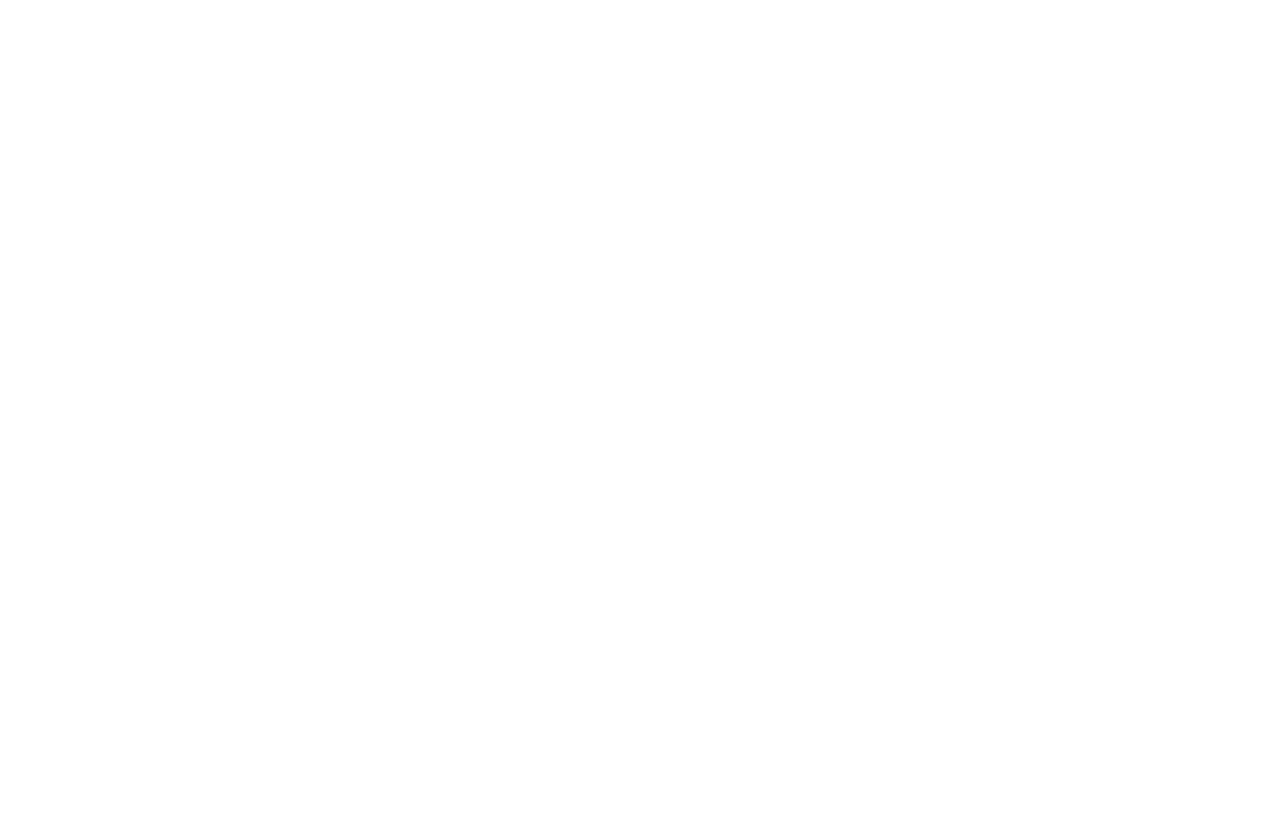
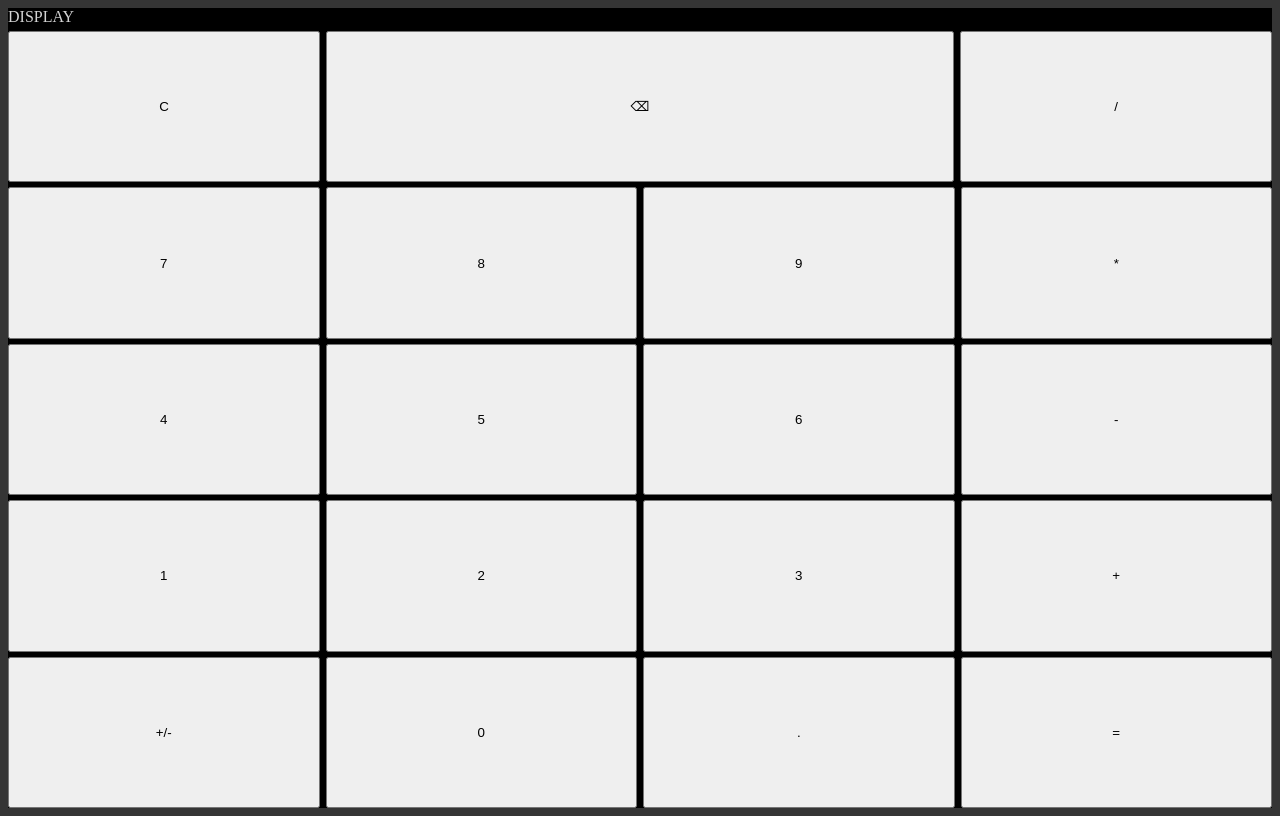
Before and after one commit to williamod/Calculator, a plain HTML site: page index.html in a window 1280 px wide. Drawn offline with Linux system fonts and the light colour scheme.

Commit message:
Add buttons to page

```diff
--- a/index.html
+++ b/index.html
@@ -9,6 +9,40 @@
     <title>Document</title>
 </head>
 <body>
+    <div class="calculator">
+        <div id="display">DISPLAY</div>
+        <div class="buttonRowFirst" id="row0">
+            <button class="button" id="clear">C</button>
+
+            <button class="button" id="backspace">&#9003</button>
+            <button class="button" id="divide">/</button>
+        </div>
+        <div class="buttonRow" id="row1">
+            <button class="button" id="7">7  </button>
+            <button class="button" id="8">8</button>
+            <button class="button" id="9">9</button>
+            <button class="button" id="multiply">*</button>
+        </div>
+        <div class="buttonRow" id="row2">
+            <button class="button" id="4">4</button>
+            <button class="button" id="5">5</button>
+            <button class="button" id="6">6</button>
+            <button class="button" id="subtract">-</button>
+        </div>
+        <div class="buttonRow" id="row3">
+            <button class="button" id="1">1  </button>
+            <button class="button" id="2">2</button>
+            <button class="button" id="3">3</button>
+            <button class="button" id="add">+</button>
+        </div>
+        <div class="buttonRow" id="row4">
+            <button class="button" id="negative">+/-</button>
+            <button class="button" id="0">0</button>
+            <button class="button" id="decimal">.</button>
+            <button class="button" id="evaluate">=</button>
+        </div>
+
+    </div>
 
 </body>
 </html>
--- a/style.css
+++ b/style.css
@@ -0,0 +1,45 @@
+body {
+    background-color: rgb(53, 53, 53);
+    color: lightgray;
+    height: 100vh;
+}
+
+.button {
+    min-width: 20px;
+    box-sizing: border-box;
+    padding: 0;
+
+
+}
+
+.calculator {
+    background-color: black;
+    display: flex;
+    flex-direction: column;
+    gap: 5px;
+    height: 100vh;
+    justify-content: stretch;
+
+
+}
+
+
+
+.buttonRow, .buttonRowFirst {
+    display: flex;
+    flex-direction: row;
+    justify-content: space-evenly;
+    gap: 6px;
+    align-items: stretch;
+    flex-grow: 1;
+}
+
+.buttonRowFirst #backspace {
+    flex: 1 2 calc(50% - 5px);
+}
+
+.buttonRow .button,
+.buttonRowFirst #clear,
+.buttonRowFirst #divide {
+    flex: 1 1 calc(25% - 5px);
+}
```
